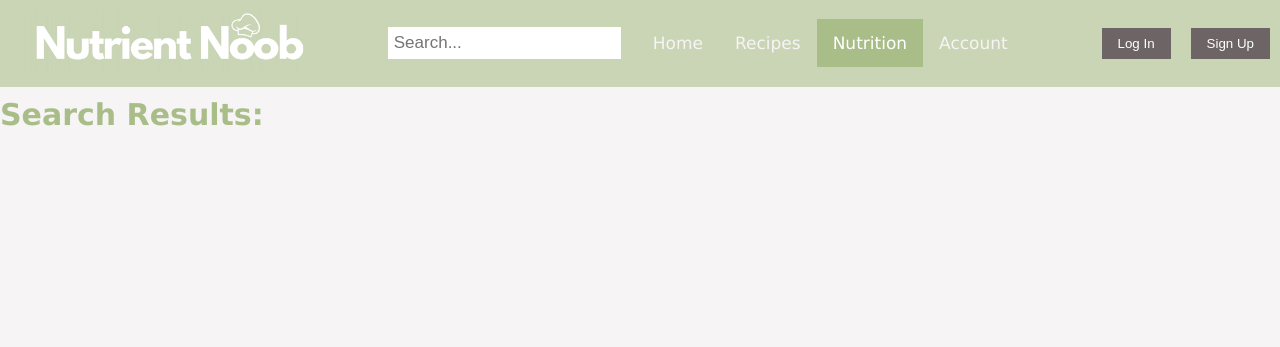
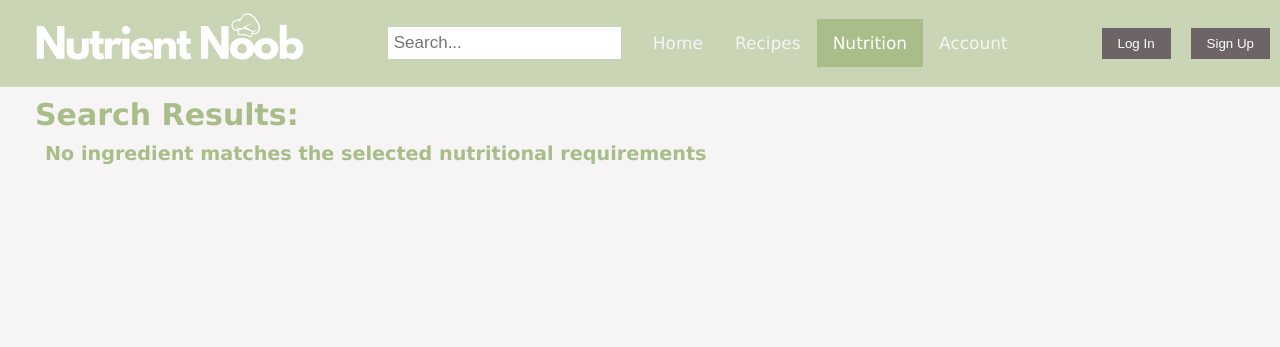
Before and after one commit to sebtezak/NutrientNoob_Flask, a Flask app: page /nutrientsearch in a window 1280 px wide. Shown: the top 347 px of the page. Run offline with Flask 3, Linux system fonts and the light colour scheme.

Commit message:
Ingredients are displayed on the results page following the nutritional search

```diff
--- a/static/style.css
+++ b/static/style.css
@@ -249,6 +249,10 @@ h1 {
     margin: 10px 0px 10px;
 }
 
+h2{
+    color: #A9BD89;
+}
+
 h3 {
     color: #C9D5B5;
     font-size: 20px;
@@ -283,3 +287,65 @@ h4 {
 .mission {
     background-image: url('homeBackground.png');
 }
+
+.nutrientSelect{
+    margin-left: 30px;
+}
+
+.nutrientSelect li{
+    list-style-type: none;
+}
+
+#findMyButton button{
+    background-color: #C9D5B5;
+    color: white;
+    border: none;
+    outline: none;
+    padding: 4px 8px;
+    margin-left: 20px;
+    cursor: pointer;
+    border-radius: 5px;
+    text-decoration: none;
+    font-style: bold;
+}
+
+#findMyButton button:hover{
+    background-color: #A9BD89;
+}
+
+#nutrientSearchResults{
+    margin-left: 35px;
+}
+
+#ingredientSelect{
+    margin-left: 35px;
+    color: #A9BD89;
+}
+
+#ingredientSelect li{
+    list-style-type: none;
+}
+
+#searchResultsList{
+    margin-left: 10px;
+    /*list-style-type: none;*/
+}
+
+/*#searchResultsList li {
+    background-color: #f9f9f9;
+    border: 1px solid #ddd;
+    margin-bottom: 5px;
+    padding: 10px;
+}*/
+
+#searchResultsList h2 {
+    color: #A9BD89;
+    font-size: 1.2em;
+    margin-bottom: 5px;
+}
+
+#searchResultsList p {
+    color: #A9BD89;
+    font-size: 1em;
+    margin-bottom: 0;
+}
--- a/templates/nutrientsearch.html
+++ b/templates/nutrientsearch.html
@@ -53,12 +53,33 @@
 
     <script>
         const data = JSON.parse(sessionStorage.getItem('nutrientData'));
+        const searchResultsList = document.getElementById('searchResultsList');
+
         if (data) {
-            // Process and display the data as needed
+            // logs vector in the console for development purposes
             console.log(data);
+
+            // lists each ingredient that is returned from the search
+            for (const ingredient of data){
+                console.log(ingredient);
+                const listItem = document.createElement('li');
+                const title = document.createElement('h2');
+
+                // displays each ingredient on the results page in the form of a list
+                title.textContent = ingredient;
+                listItem.appendChild(title);
+                searchResultsList.appendChild(listItem);
+            }
         } else {
             console.error('No data found in session storage');
+            //const listItem = document.createElement('li');
+            const title = document.createElement('h2');
+
+            title.textContent = "No ingredient matches the selected nutritional requirements";
+            //listItem.appendChild(title);
+            searchResultsList.appendChild(title);
         }
+    //});
     </script>
 </body>
 </html>
--- a/templates/recipes.html
+++ b/templates/recipes.html
@@ -44,11 +44,11 @@
 
     </header>
 
-    <div class="body" id="body">
+    <div class="body" id="ingredientSelect">
 
 
             <!--IDK how you want to collect the responses I just put in a form placeholder for now-->
-            <h2>What will you make? Select your ingredients:</h2>
+            <h1>What will you make? Select your ingredients:</h1>
             <li>
                 Ingredient 1: <input type="text" id="ingredient1" placeholder="">
             </li>
```
